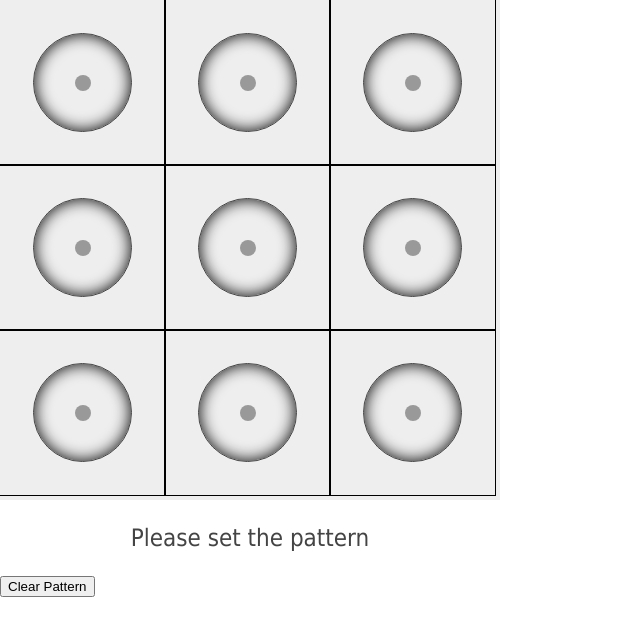
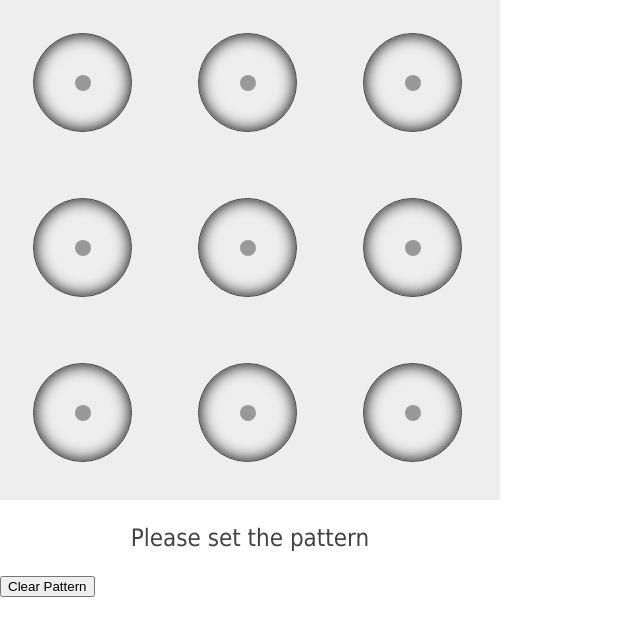
Before and after one commit to mohanrohith/android_pattern_locker, a plain HTML site: page index.html in a window 1280 px wide. Shown: the whole page, without its empty margins (0-640 px from the left). Drawn offline with Linux system fonts and the light colour scheme.

Commit message:
outline removed

```diff
--- a/styles/style.css
+++ b/styles/style.css
@@ -52,7 +52,7 @@ body {
     position: relative;
     display: table-cell;
     vertical-align: middle;
-    outline: 1px #000 solid;
+    /*outline: 1px #000 solid;*/
 }
 
 .grid-cell .circle {
```
